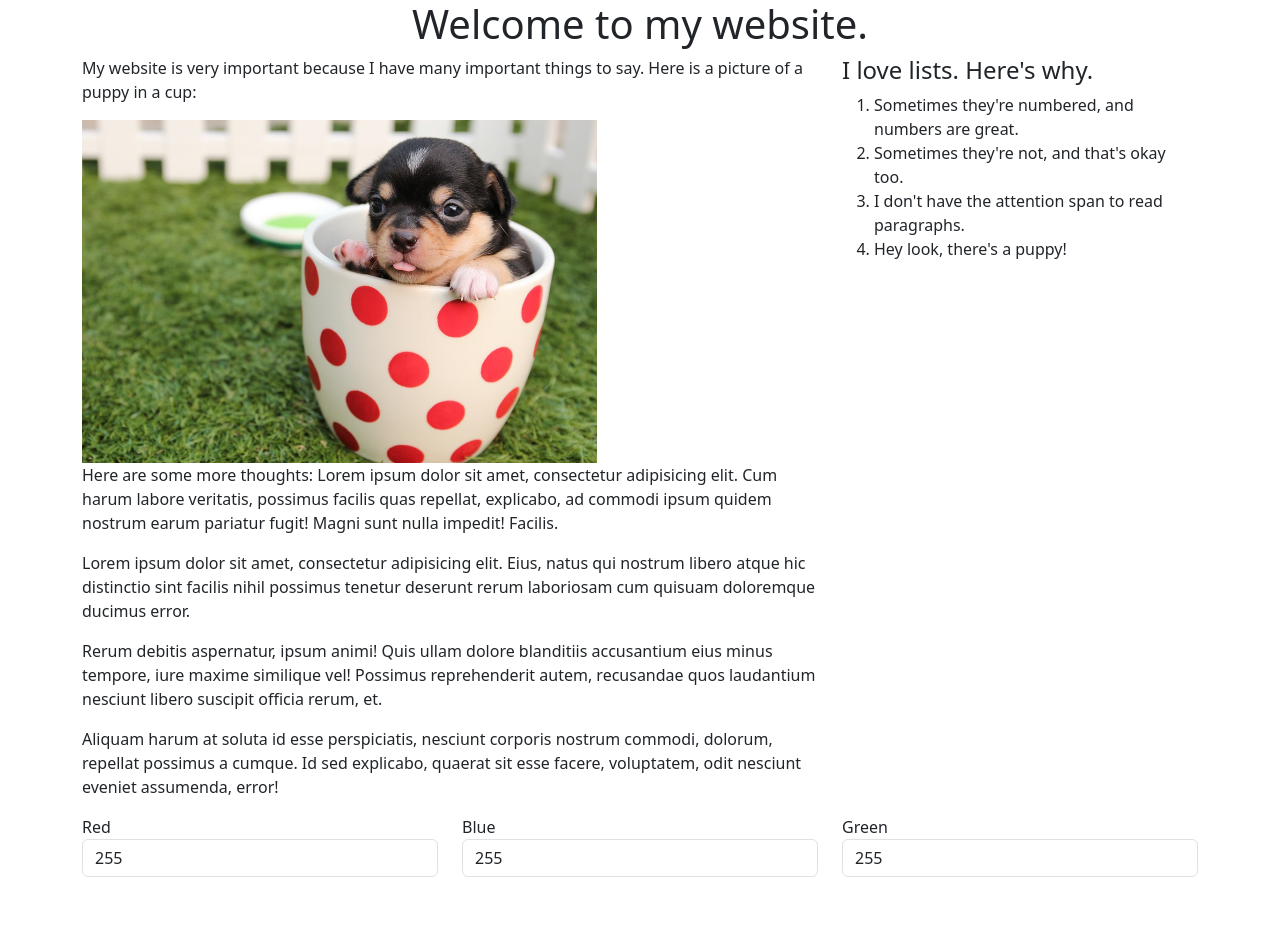
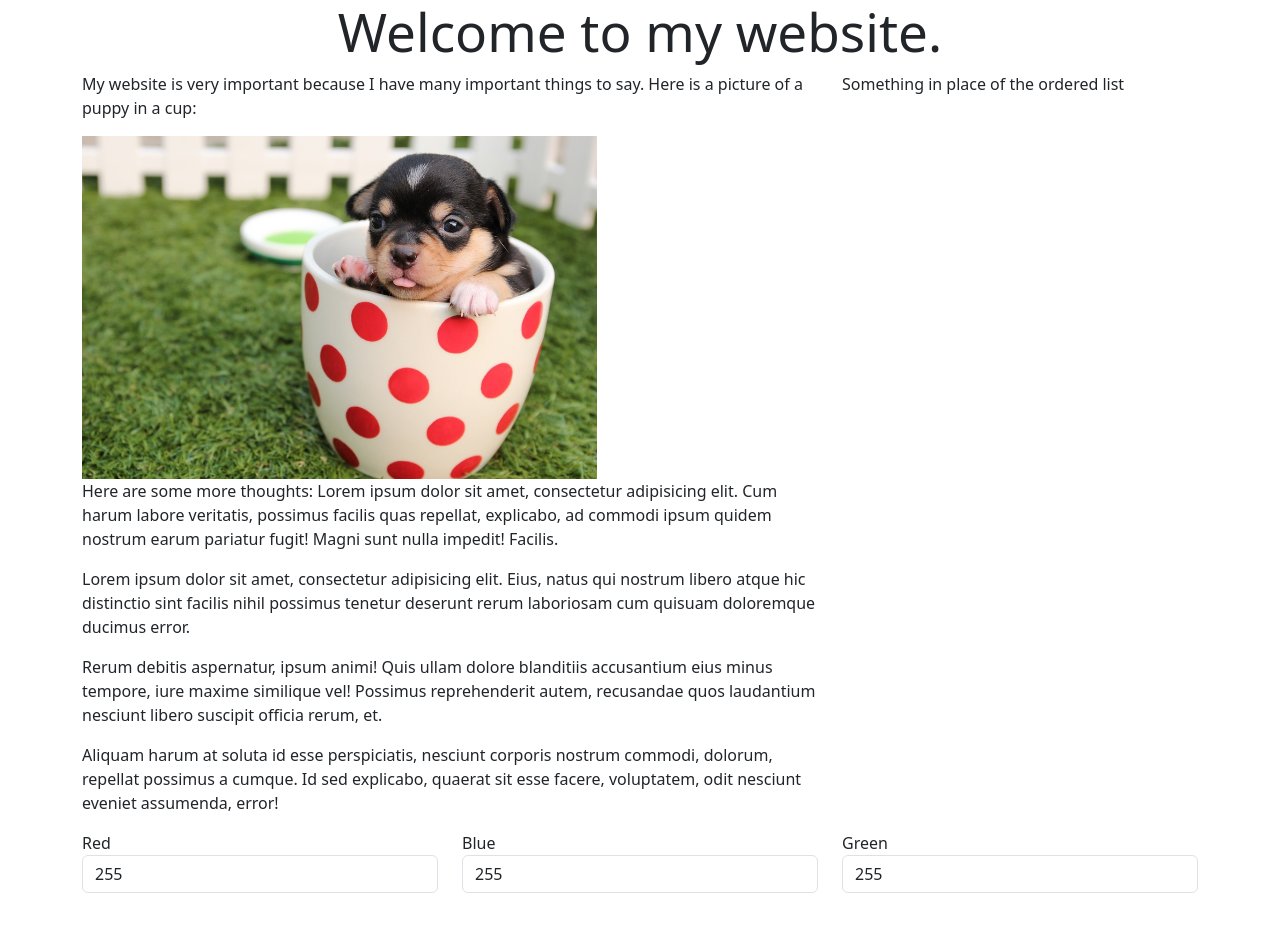
Before and after one commit to elijahwalkernorthjones/JQuery_Exercises, a plain HTML site: page index.html in a window 1280 px wide. Drawn offline with nearby package versions, Linux system fonts and the light colour scheme.

Commit message:
problems 4-6 solved

```diff
--- a/index.html
+++ b/index.html
@@ -74,13 +74,24 @@
 </div>
 <script src="https://code.jquery.com/jquery-3.3.1.js"></script>
 <script>
+  //QUESTION 1
     $(document).ready(function(){
       console.log("Let's get ready to party with JQuery!");
     });
+//QUESTION 2
+    $('article img').addClass('#image-center');
+//QUESTION 3
+    $('p').last().remove();
+//QUESTION 4
+    const randomTitleFontSize = Math.floor(Math.random()*100);
+    $('#title').css('font-size', randomTitleFontSize);
+//QUESTION 5
+    $('ol').append("<li>ANYTHING I WANTTTTT</li>");
+//QUESTION 6
+    $('aside')
+    .empty()
+    .append($("<p>", {text: "Something in place of the ordered list"}))
 
-    $('article img').addClass('#image-center');
-
-    $('p').last().remove();
 
 </script>
 </body>
```
